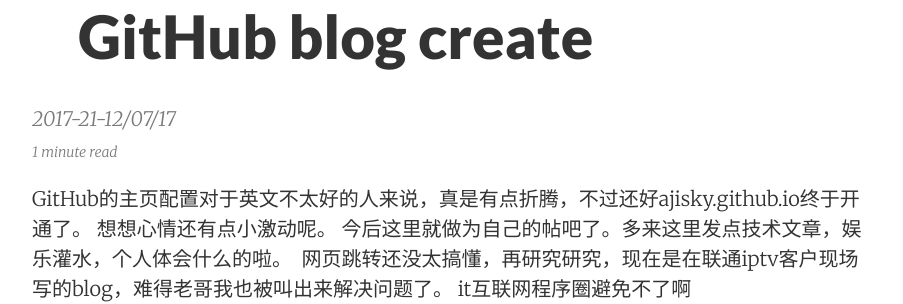
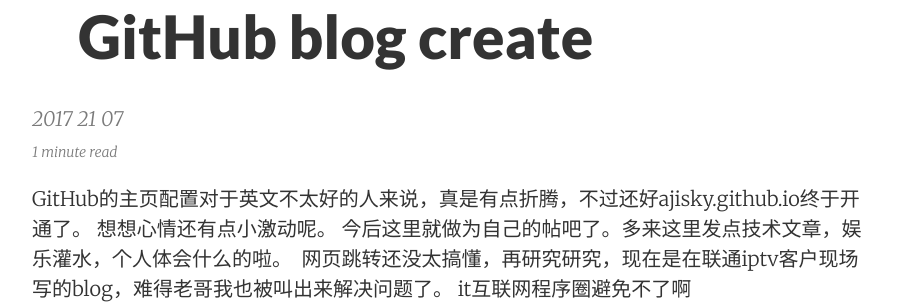
Before and after one commit to ajisky/ajisky.github.io, a Jekyll site: the page built from _posts/2017-12-07-open_blog.md, in a window 1280 px wide. Shown: the part 168-472 px from the top of the page, without its empty margins (188-1091 px from the left). Built offline with Jekyll 4.4.1, drawn with Linux system fonts in a browser that asks for light colours.

```diff
--- a/_config.yml
+++ b/_config.yml
@@ -5,7 +5,7 @@ author:      John Otander
 description: "A simple, beautiful theme for Jekyll that emphasizes content rather than aesthetic fluff."
 baseurl:     ""
 url:         "http://ajisky.github.io"
-date_format: "%Y-%M-%D"
+date_format: "%Y %M %d"
 header_pages:
  - about.md
  - contact.html
```
